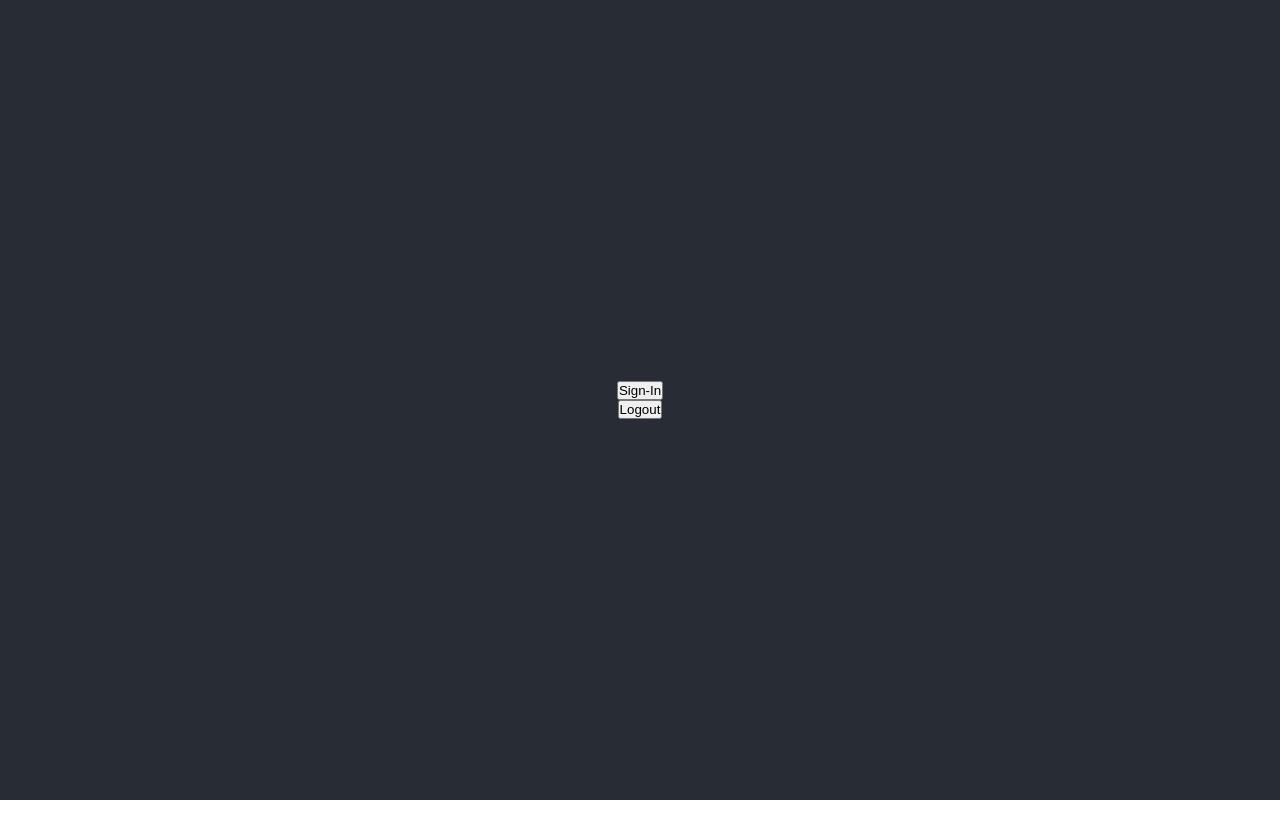
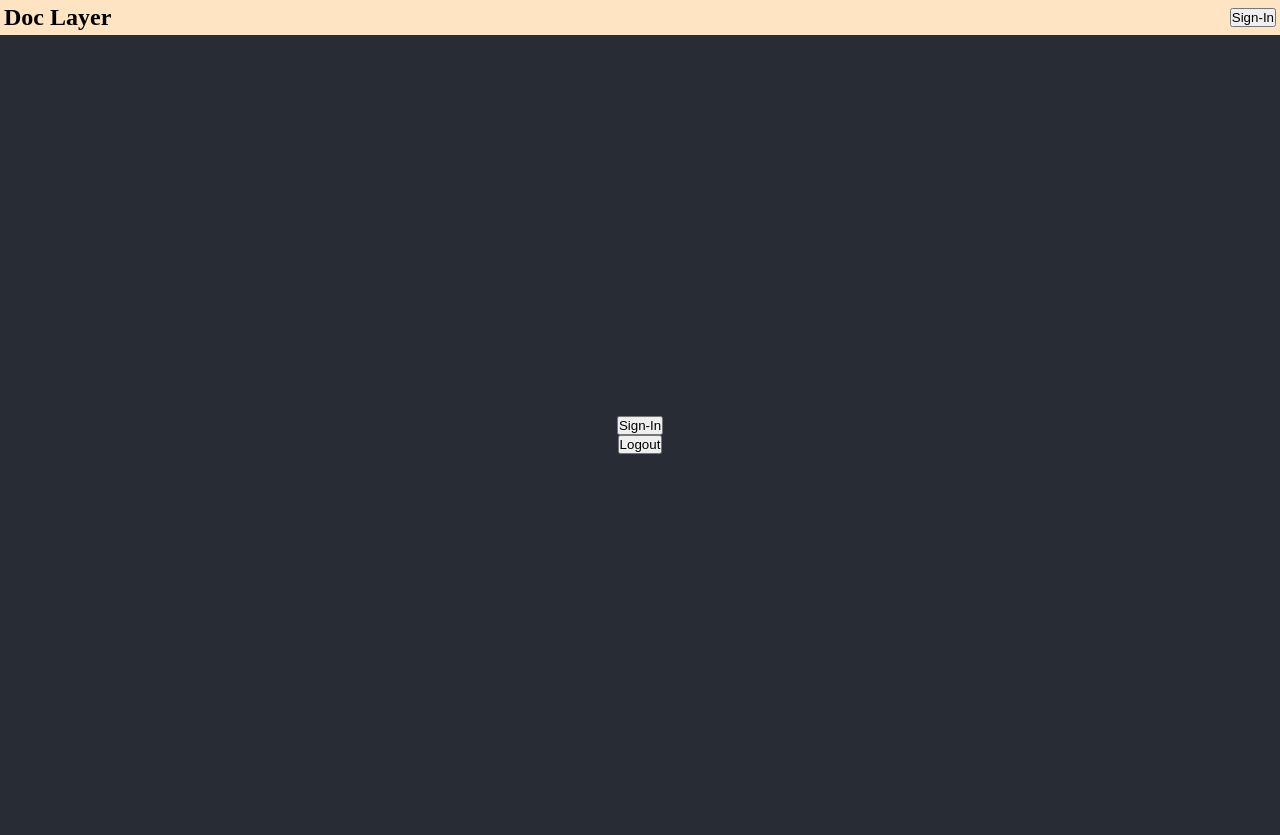
Before and after one commit to Satyam1203/DocLayer, a React (Create React App) app in the folder client/: page / in a window 1280 px wide. Before the commit the page ends 800 px from the top, so only its background shows below. Built offline with nearby package versions, Linux system fonts and the light colour scheme; no server answers.

Commit message:
structure client app

```diff
--- a/client/src/App.js
+++ b/client/src/App.js
@@ -1,21 +1,35 @@
 import "./App.css";
+import "./components/style.css";
+import { Switch, Route, BrowserRouter as Router } from "react-router-dom";
 import { useAuth0 } from "@auth0/auth0-react";
 
-import Profile from "./Profile";
+import Main from "./components/Main";
+import NavBar from "./components/NavBar";
 
 function App() {
   const { logout, loginWithRedirect } = useAuth0();
 
   return (
+    <Router>
       <div className="App">
+        <NavBar />
+        <Switch>
+          <Route path="/doc">
+            <Main />
+          </Route>
+          <Route path="/">
             <header className="App-header">
               <button onClick={loginWithRedirect}>Sign-In</button>
-        <button onClick={() => logout({ returnTo: window.location.origin })}>
+              <button
+                onClick={() => logout({ returnTo: window.location.origin })}
+              >
                 Logout
               </button>
-        <Profile />
             </header>
+          </Route>
+        </Switch>
       </div>
+    </Router>
   );
 }
 
--- a/client/src/Profile.js
+++ /dev/null
@@ -1,22 +0,0 @@
-import React from "react";
-import { useAuth0 } from "@auth0/auth0-react";
-
-const Profile = () => {
-  const { user, isAuthenticated, isLoading } = useAuth0();
-
-  if (isLoading) {
-    return <div>Loading ...</div>;
-  }
-
-  return (
-    isAuthenticated && (
-      <div>
-        <img src={user.picture} alt={user.name} />
-        <h2>{user.name}</h2>
-        <p>{user.email}</p>
-      </div>
-    )
-  );
-};
-
-export default Profile;
--- /dev/null
+++ b/client/src/components/Controls.js
@@ -0,0 +1,19 @@
+import { useState } from "react";
+
+function Controls() {
+  const [fileName, setFileName] = useState("");
+
+  return (
+    <div className="controls">
+      <input
+        type="text"
+        value={fileName}
+        onChange={(e) => setFileName(e.target.value)}
+      />
+      <button>Save</button>
+      <button>Delete</button>
+    </div>
+  );
+}
+
+export default Controls;
--- /dev/null
+++ b/client/src/components/Doc.js
@@ -0,0 +1,9 @@
+function Doc() {
+  return (
+    <div>
+      <div className="doc" contentEditable="true"></div>
+    </div>
+  );
+}
+
+export default Doc;
--- /dev/null
+++ b/client/src/components/Main.js
@@ -0,0 +1,21 @@
+import "./style.css";
+import { useAuth0 } from "@auth0/auth0-react";
+import { Redirect } from "react-router-dom";
+
+import Controls from "./Controls";
+import Doc from "./Doc";
+
+function Main() {
+  const { isAuthenticated } = useAuth0();
+
+  if (!isAuthenticated) return <Redirect to="/" />;
+
+  return (
+    <div className="main-container">
+      <Controls />
+      <Doc />
+    </div>
+  );
+}
+
+export default Main;
--- /dev/null
+++ b/client/src/components/NavBar.js
@@ -0,0 +1,29 @@
+import { useAuth0 } from "@auth0/auth0-react";
+import { Link } from "react-router-dom";
+
+function NavBar() {
+  const { isAuthenticated, user, loginWithPopup, logout } = useAuth0();
+
+  return (
+    <div className="navigation-bar">
+      <h2>Doc Layer</h2>
+      <nav>
+        {!isAuthenticated ? (
+          <button onClick={loginWithPopup}>Sign-In</button>
+        ) : (
+          <>
+            <Link to="/doc">Doc</Link>
+            <p>{user?.name}</p>
+            <button
+              onClick={() => logout({ returnTo: window.location.origin })}
+            >
+              Logout
+            </button>
+          </>
+        )}
+      </nav>
+    </div>
+  );
+}
+
+export default NavBar;
--- /dev/null
+++ b/client/src/components/style.css
@@ -0,0 +1,49 @@
+.navigation-bar {
+  display: -webkit-box;
+  display: -ms-flexbox;
+  display: flex;
+  background-color: bisque;
+  -webkit-box-align: center;
+  -ms-flex-align: center;
+  align-items: center;
+  -webkit-box-pack: justify;
+  -ms-flex-pack: justify;
+  justify-content: space-between;
+  padding: 4px;
+  /* position: fixed;
+  width: 100%;
+  top: 0; */
+}
+
+.navigation-bar nav {
+  display: -webkit-box;
+  display: -ms-flexbox;
+  display: flex;
+}
+
+.main-container {
+  display: -webkit-box;
+  display: -ms-flexbox;
+  display: flex;
+}
+
+.main-container .controls {
+  -webkit-box-flex: 1;
+  -ms-flex: 1;
+  flex: 1;
+}
+
+.main-container .doc {
+  width: 60vw;
+  height: calc(60vw * 1.4142);
+  overflow-y: scroll;
+  aspect-ratio: 1/1.4142;
+  background-color: #fff;
+  -webkit-box-shadow: 1px 2px 2px 3px grey;
+  box-shadow: 1px 2px 2px 3px grey;
+  margin: 4px;
+  padding: 16px;
+  outline: none;
+  text-align: left;
+}
+/*# sourceMappingURL=style.css.map */
--- /dev/null
+++ b/client/src/components/style.scss
@@ -0,0 +1,35 @@
+.navigation-bar {
+  display: flex;
+  background-color: bisque;
+  align-items: center;
+  justify-content: space-between;
+  padding: 4px;
+  /* position: fixed;
+  width: 100%;
+  top: 0; */
+
+  nav {
+    display: flex;
+  }
+}
+
+.main-container {
+  display: flex;
+
+  .controls {
+    flex: 1;
+  }
+
+  .doc {
+    width: 60vw;
+    height: calc(60vw * 1.4142);
+    overflow-y: scroll;
+    aspect-ratio: 1/1.4142;
+    background-color: #fff;
+    box-shadow: 1px 2px 2px 3px grey;
+    margin: 4px;
+    padding: 16px;
+    outline: none;
+    text-align: left;
+  }
+}
```
Also changed, not shown: 1 other file (tests, documents, lock files or other folders). Lines whose indentation alone changed are shown as unchanged.
